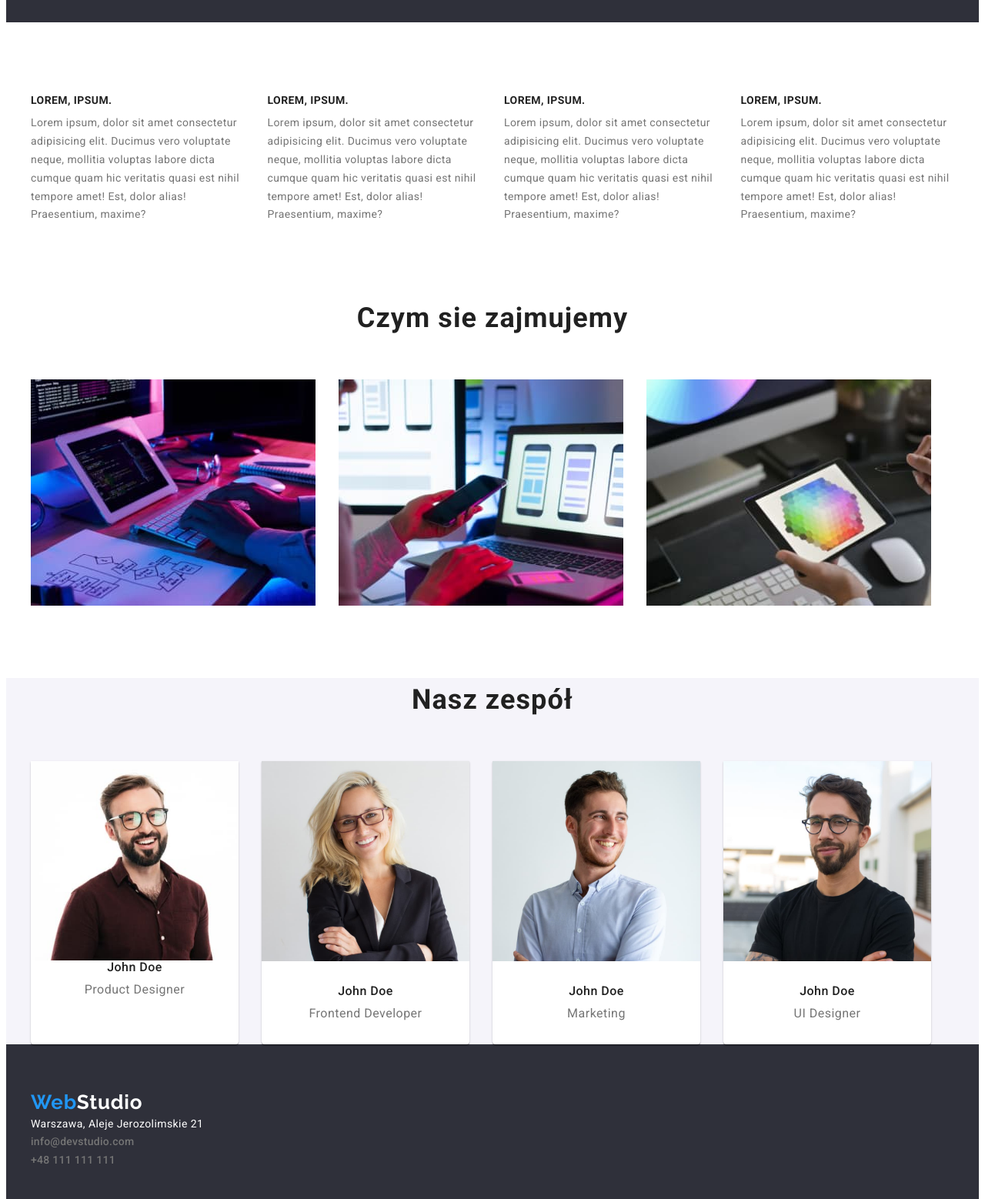
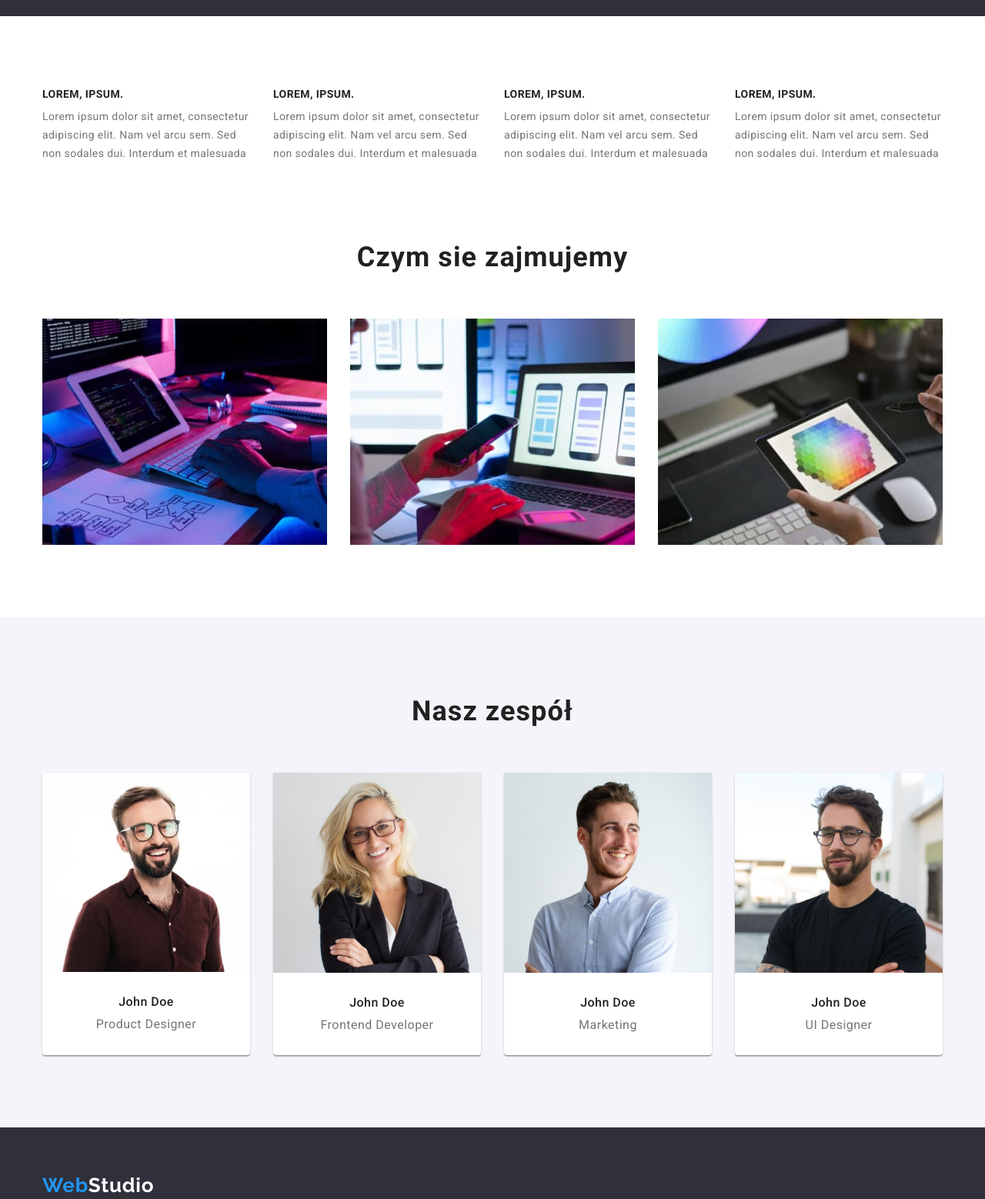
Before and after one commit to claudia240/goit-markup-hw-03, a plain HTML site: page index.html in a window 1280 px wide. Shown: the part 660-2218 px from the top of the page at 77% size. Drawn offline with nearby package versions, Linux system fonts and the light colour scheme.

Commit message:
update index html file

```diff
--- a/css/style.css
+++ b/css/style.css
@@ -226,6 +226,7 @@ button:hover {
 	line-height: 1.7;
 	letter-spacing: 0.03em;
 	color: var(--text-color2);
+	width: 270px;
 }
 
 .section-three {
@@ -253,8 +254,6 @@ button:hover {
 	line-height: 1.2;
 	letter-spacing: 0.03em;
 	color: var(--text-color1);
-	display: flex;
-	flex-direction: row;
 }
 .section-four h2 {
 	margin-bottom: 50px;
@@ -366,3 +365,9 @@ button:hover {
 	margin: 0;
 	margin-left: auto;
 }
+.footer-address {
+	margin-top: 20px;
+}
+.footer-list {
+	margin-bottom: 9px;
+}
--- a/index.html
+++ b/index.html
@@ -8,6 +8,7 @@
         <link rel="preconnect" href="https://fonts.googleapis.com">
         <link rel="preconnect" href="https://fonts.gstatic.com" crossorigin>
         <link href="https://fonts.googleapis.com/css2?family=Montserrat:wght@400;700&family=Raleway:wght@700&family=Roboto:wght@400;500;700;900&display=swap" rel="stylesheet">
+        <link rel="stylesheet" href="https://cdnjs.cloudflare.com/ajax/libs/modern-normalize/2.0.0/modern-normalize.min.css" integrity="sha512-4xo8blKMVCiXpTaLzQSLSw3KFOVPWhm/TRtuPVc4WG6kUgjH6J03IBuG7JZPkcWMxJ5huwaBpOpnwYElP/m6wg==" crossorigin="anonymous" referrerpolicy="no-referrer" />
         <link href="./css/style.css" rel="stylesheet" />
         </head>
         <body>
@@ -41,37 +42,24 @@
           <li>
             <h2>Lorem, ipsum.</h2>
             <p>
-              Lorem ipsum, dolor sit amet consectetur adipisicing elit. Ducimus
-              vero voluptate neque, mollitia voluptas labore dicta cumque quam
-              hic veritatis quasi est nihil tempore amet! Est, dolor alias!
-              Praesentium, maxime?
+              Lorem ipsum dolor sit amet, consectetur adipiscing elit. Nam vel arcu sem. Sed non sodales dui. Interdum et malesuada
             </p>
           </li>
           <li>
             <h2>Lorem, ipsum.</h2>
             <p>
-              Lorem ipsum, dolor sit amet consectetur adipisicing elit. Ducimus
-              vero voluptate neque, mollitia voluptas labore dicta cumque quam
-              hic veritatis quasi est nihil tempore amet! Est, dolor alias!
-              Praesentium, maxime?
+             Lorem ipsum dolor sit amet, consectetur adipiscing elit. Nam vel arcu sem. Sed non sodales dui. Interdum et malesuada
             </p>
           </li>
           <li>
             <h2>Lorem, ipsum.</h2>
             <p>
-              Lorem ipsum, dolor sit amet consectetur adipisicing elit. Ducimus
-              vero voluptate neque, mollitia voluptas labore dicta cumque quam
-              hic veritatis quasi est nihil tempore amet! Est, dolor alias!
-              Praesentium, maxime?
-            </p>
+              Lorem ipsum dolor sit amet, consectetur adipiscing elit. Nam vel arcu sem. Sed non sodales dui. Interdum et malesuada
           </li>
           <li>
             <h2>Lorem, ipsum.</h2>
             <p>
-              Lorem ipsum, dolor sit amet consectetur adipisicing elit. Ducimus
-              vero voluptate neque, mollitia voluptas labore dicta cumque quam
-              hic veritatis quasi est nihil tempore amet! Est, dolor alias!
-              Praesentium, maxime?
+             Lorem ipsum dolor sit amet, consectetur adipiscing elit. Nam vel arcu sem. Sed non sodales dui. Interdum et malesuada
             </p>
           </li>
         </ul>
@@ -109,7 +97,7 @@
         </ul>
         </div>
       </section>
-      <section class="section-four">
+      <section class="section-four section">
         <div class="container">
         <h2>Nasz zespół</h2>
         <ul class="section-four-list">
@@ -120,8 +108,9 @@
               height="260"
               alt="photo of John Doe"
             />
+            <div class="section-four-description">
             <h3>John Doe</h3>
-            <p>Product Designer</p>
+            <p>Product Designer</p></div>
           </li>
           <li class="section-four-item">
             <img
@@ -163,12 +152,11 @@
     <footer>
       <div class="container">
       <a href="./index.html" class="logo"><span class="current">Web</span>Studio</a>
-      <nav>
-      <address>
+      <address class="footer-address">
       <ul class="element-style">
-      <li><a class="address-link" href="https://goo.gl/maps/eguT2LAgA7kUzeum9m">Warszawa, Aleje Jerozolimskie 21</a></li>
-      <li><a class="contact-link" href="mailto:info@devstudio.com">info@devstudio.com</a></li>
-      <li><a class="contact-link" href="tel:+48111111111">+48 111 111 111</a></li>
+      <li class="footer-list"><a class="address-link" href="https://goo.gl/maps/eguT2LAgA7kUzeum9m">Warszawa, Aleje Jerozolimskie 21</a></li>
+      <li class="footer-list"><a class="contact-link" href="mailto:info@devstudio.com">info@devstudio.com</a></li>
+      <li class="footer-list"><a class="contact-link" href="tel:+48111111111">+48 111 111 111</a></li>
         </li>
       </ul>
       </address>
```
Also changed, not shown: portfolio.html (+5 -5 lines).
